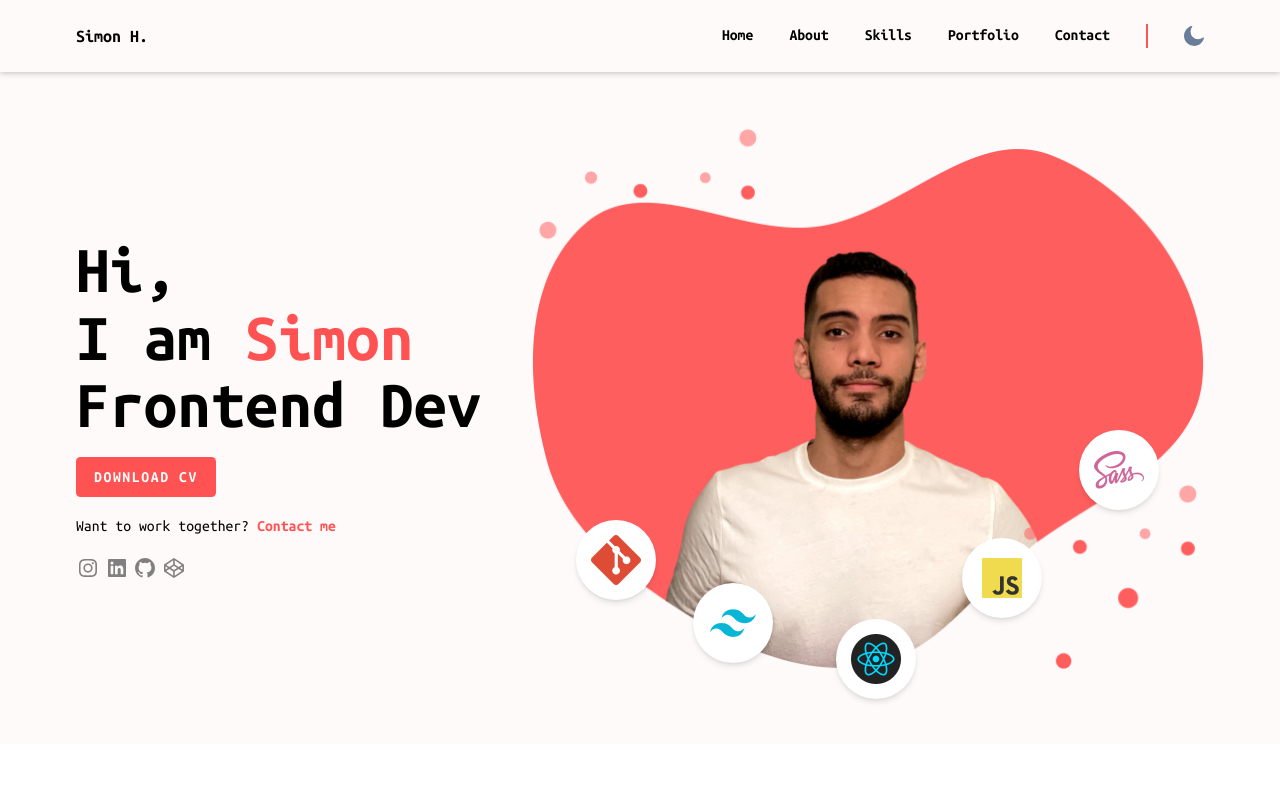
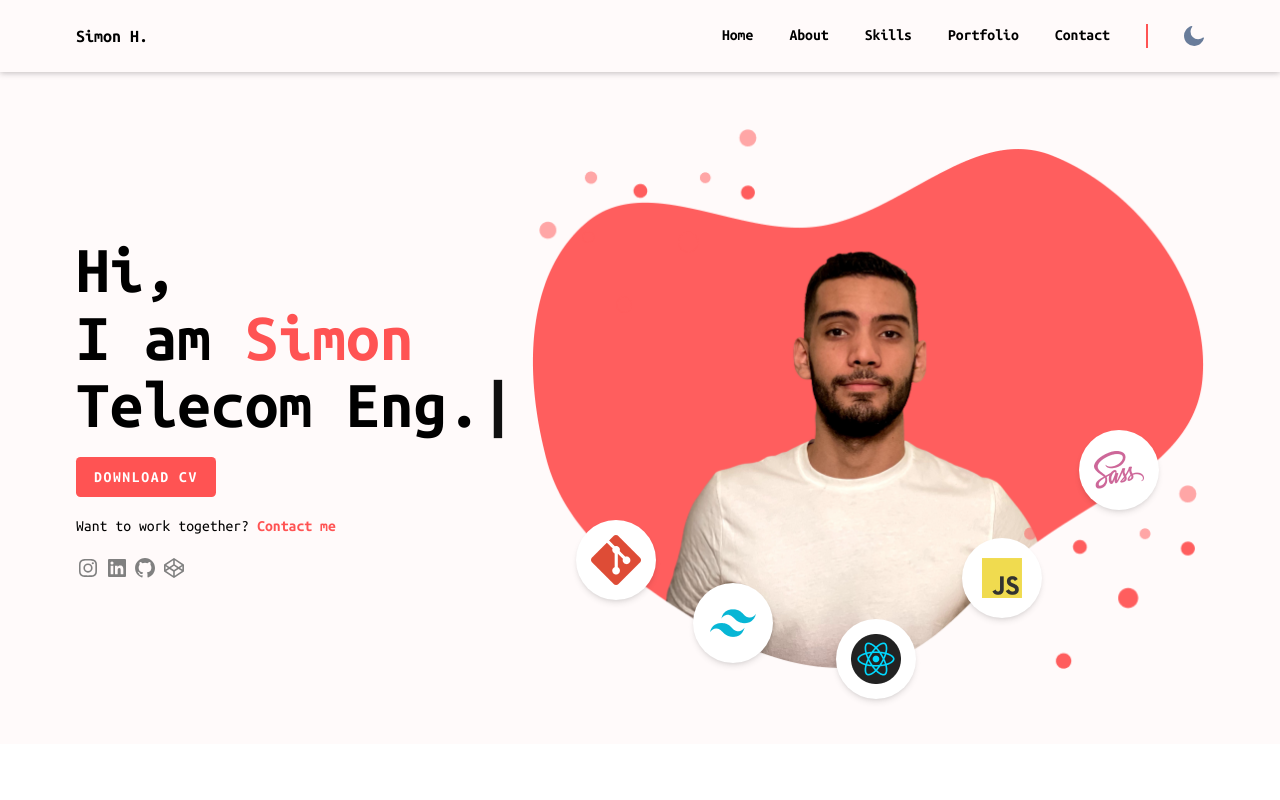
Before and after one commit to simonhernandez/react-portfolio, a React (Vite) app: page / in a window 1280 px wide. Shown: the top 800 px of the page. Built offline with nearby package versions, Linux system fonts and the light colour scheme.

Commit message:
feat: typed animation

```diff
--- a/package.json
+++ b/package.json
@@ -13,6 +13,7 @@
     "flowbite-react": "^0.1.11",
     "react": "^18.2.0",
     "react-dom": "^18.2.0",
+    "react-typed": "^1.2.0",
     "vite-plugin-svgr": "^2.2.1"
   },
   "devDependencies": {
--- a/src/components/Hero.jsx
+++ b/src/components/Hero.jsx
@@ -1,64 +1,96 @@
 import React from "react";
+import Typed from "react-typed";
 
 import { Wrapper, Button, Socials } from "../components";
 import { layout, typography, spacing } from "../styles/style";
 import { socialLinks } from "../constants";
-import { simonHero, dots, tailwindcss_mobile, react_mobile, javascript_mobile, sass_mobile, git_mobile, tailwindcss, react, git, sass, javascript } from "../assets";
+import {
+  simonHero,
+  dots,
+  tailwindcss_mobile,
+  react_mobile,
+  javascript_mobile,
+  sass_mobile,
+  git_mobile,
+  tailwindcss,
+  react,
+  git,
+  sass,
+  javascript,
+} from "../assets";
 
 const Hero = () => {
   return (
-    <section id="home" className={`${spacing.paddingY} bg-primary_very_light dark:bg-dark_200 transition duration-500`}>
-      <Wrapper styles={`${layout.wrapper} flex flex-col-reverse md:flex-row md:justify-between md:items-center`}>
+    <section
+      id="home"
+      className={`${spacing.paddingY} bg-primary_very_light dark:bg-dark_200 transition duration-500`}
+    >
+      <Wrapper
+        styles={`${layout.wrapper} flex flex-col-reverse md:flex-row md:justify-between md:items-center`}
+      >
         {/* Text Container */}
         <div className="space-y-2 ss:space-y-4">
           <h1 className={`${typography.heading1}`}>
             Hi, <br />I am <span className="text-primary">Simon</span> <br />
-            <span id="dynamic_text">Frontend Dev</span>
+            <Typed
+              strings={["Frontend Dev", "Telecom Eng."]}
+              typeSpeed={40}
+              backSpeed={40}
+              backDelay={2500}
+              loop
+            />
           </h1>
           <Button styles={layout.button}>Download CV</Button>
           <p className="text-sm">
             Want to work together?{" "}
-            <strong className="text-primary"><a href="#contact" className="hover:underline underline-offset-2">Contact me</a></strong>
+            <strong className="text-primary">
+              <a href="#contact" className="hover:underline underline-offset-2">
+                Contact me
+              </a>
+            </strong>
           </p>
-          <Socials socials={socialLinks} styles={`flex gap-1`} color={'gray'} />
+          <Socials socials={socialLinks} styles={`flex gap-1`} color={"gray"} />
         </div>
 
         {/* Image Container */}
         <div className="relative">
           <img src={dots} alt="" className="w-1/3 absolute left-1 -top-4" />
-          <img src={simonHero} alt="An image of Simon Hernandez" className="w-full max-w-[673px] mx-auto" />
+          <img
+            src={simonHero}
+            alt="An image of Simon Hernandez"
+            className="w-full max-w-[673px] mx-auto"
+          />
           <img src={dots} alt="" className="w-1/3 absolute right-1 bottom-0" />
           <div className="absolute bg-white w-[50px] h-[50px] rounded-full shadow-md flex justify-center items-center left-0 bottom-10 ss:hidden">
-            <img src={git_mobile} alt=""/>
+            <img src={git_mobile} alt="" />
           </div>
           <div className="absolute bg-white w-[50px] h-[50px] rounded-full shadow-md flex justify-center items-center left-12 bottom-1 ss:hidden">
-            <img src={tailwindcss_mobile} alt=""/>
+            <img src={tailwindcss_mobile} alt="" />
           </div>
           <div className="absolute bg-white w-[50px] h-[50px] rounded-full shadow-md flex justify-center items-center right-28 -bottom-4 ss:hidden">
-            <img src={react_mobile} alt=""/>
+            <img src={react_mobile} alt="" />
           </div>
           <div className="absolute bg-white w-[50px] h-[50px] rounded-full shadow-md flex justify-center items-center right-14 bottom-2 ss:hidden">
-            <img src={javascript_mobile} alt=""/>
+            <img src={javascript_mobile} alt="" />
           </div>
           <div className="absolute bg-white w-[50px] h-[50px] rounded-full shadow-md flex justify-center items-center right-0 top-28 ss:hidden">
-            <img src={sass_mobile} alt=""/>
+            <img src={sass_mobile} alt="" />
           </div>
           <div className="absolute bg-white w-[80px] h-[80px] rounded-full shadow-md ss:flex justify-center items-center left-10 bottom-16 hidden">
-            <img src={git} alt=""/>
+            <img src={git} alt="" />
           </div>
           <div className="absolute bg-white w-[80px] h-[80px] rounded-full shadow-md ss:flex justify-center items-center left-36 bottom-2 hidden">
-            <img src={tailwindcss} alt=""/>
+            <img src={tailwindcss} alt="" />
           </div>
           <div className="absolute bg-white w-[80px] h-[80px] rounded-full shadow-md ss:flex justify-center items-center right-64 -bottom-6 hidden">
-            <img src={react} alt=""/>
+            <img src={react} alt="" />
           </div>
           <div className="absolute bg-white w-[80px] h-[80px] rounded-full shadow-md ss:flex justify-center items-center right-36 bottom-12 hidden">
-            <img src={javascript} alt=""/>
+            <img src={javascript} alt="" />
           </div>
           <div className="absolute bg-white w-[80px] h-[80px] rounded-full shadow-md ss:flex justify-center items-center right-10 bottom-36 hidden">
-            <img src={sass} alt=""/>
+            <img src={sass} alt="" />
           </div>
-
         </div>
       </Wrapper>
     </section>
```
Also changed, not shown: 1 other file (tests, documents, lock files or other folders).
